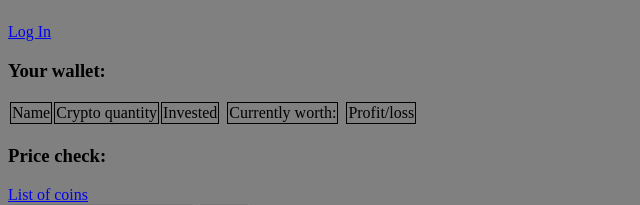
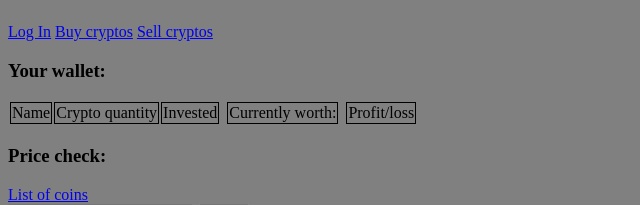
Before and after one commit to matthias152/CryptoSite, a Django app: template crypto/templates/index.html in a window 1280 px wide. Shown: the part 57-262 px from the top of the page, without its empty margins (0-640 px from the left). Run offline with Django 3.2, Linux system fonts and the light colour scheme; the template is opened without the code that fills it, so the values that code supplies are empty; some libraries are stand-ins or nearby versions.

Commit message:
some code cleanup

```diff
--- a/crypto/templates/index.html
+++ b/crypto/templates/index.html
@@ -15,6 +15,8 @@
         {% else %}
         <a href="{% url 'login' %}">Log In</a>
         {% endif %}
+        <a href="http://127.0.0.1:8000/buy-crypto">Buy cryptos</a>
+        <a href="http://127.0.0.1:8000/sell-crypto">Sell cryptos</a>
         <h3>Your wallet:</h3>
         <table id="first_table">
             <td>Name</td>
```
Also changed, not shown: crypto/views.py (+20 -21 lines), db.sqlite3.
